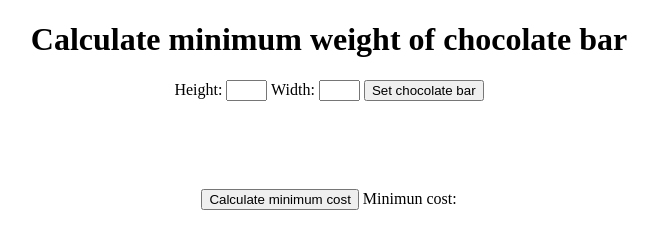
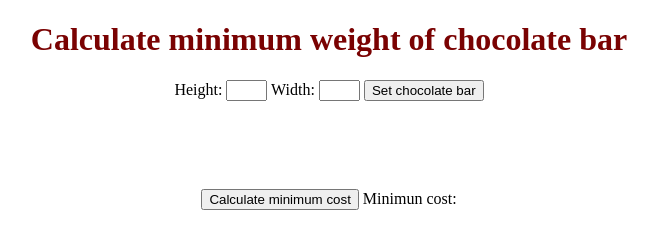
Before and after one commit to Rubas22/chocolate-bar, a website: page index.html in a window 1280 px wide. Shown: the whole page, without its empty margins (311-969 px from the left). Drawn offline with Linux system fonts and the light colour scheme.

Commit message:
Change title color

```diff
--- a/src/styles/title.css
+++ b/src/styles/title.css
@@ -1,3 +1,4 @@
 .title {
     text-align: center;
+    color: rgb(122, 2, 2);
 }
```
